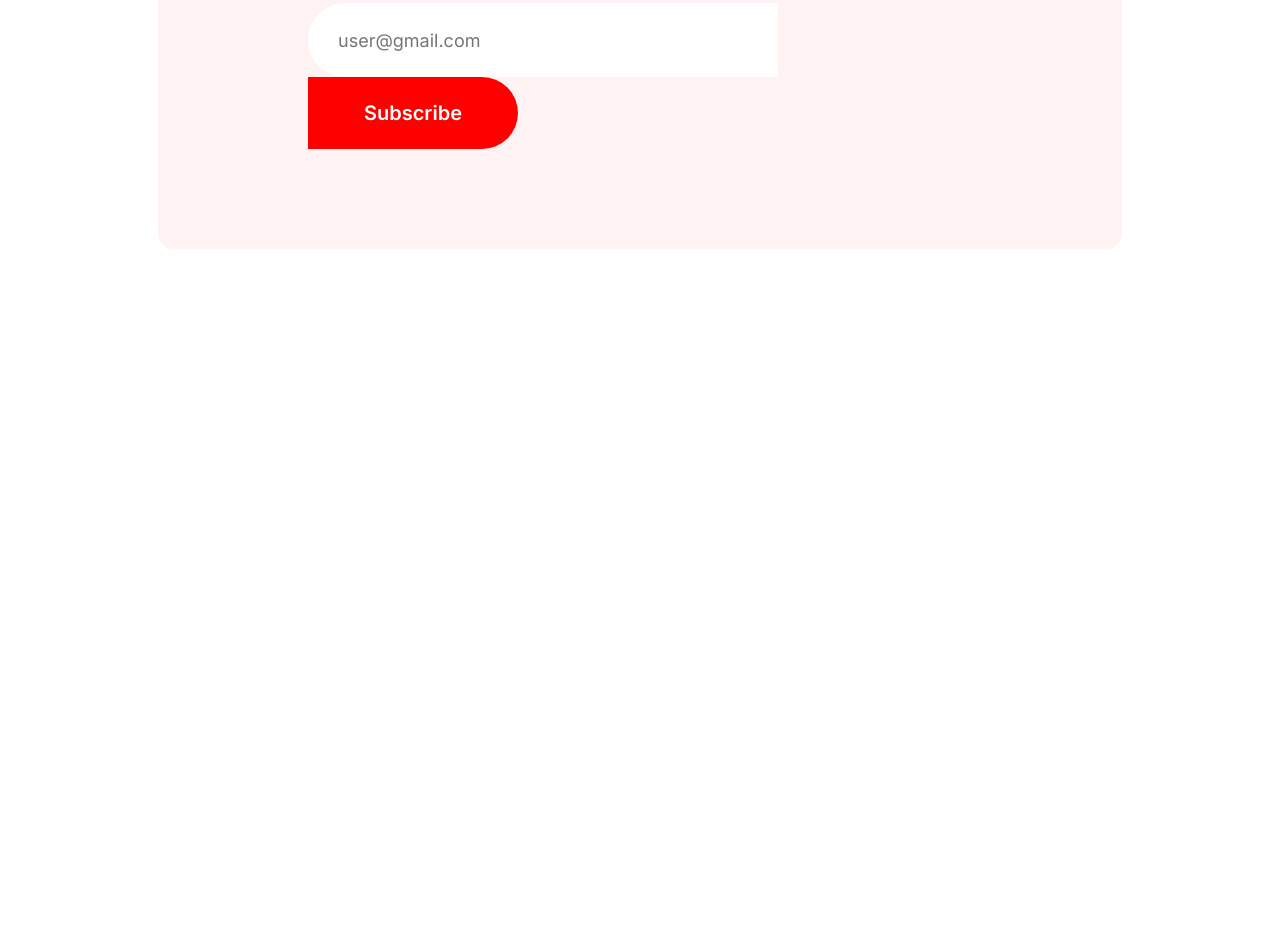
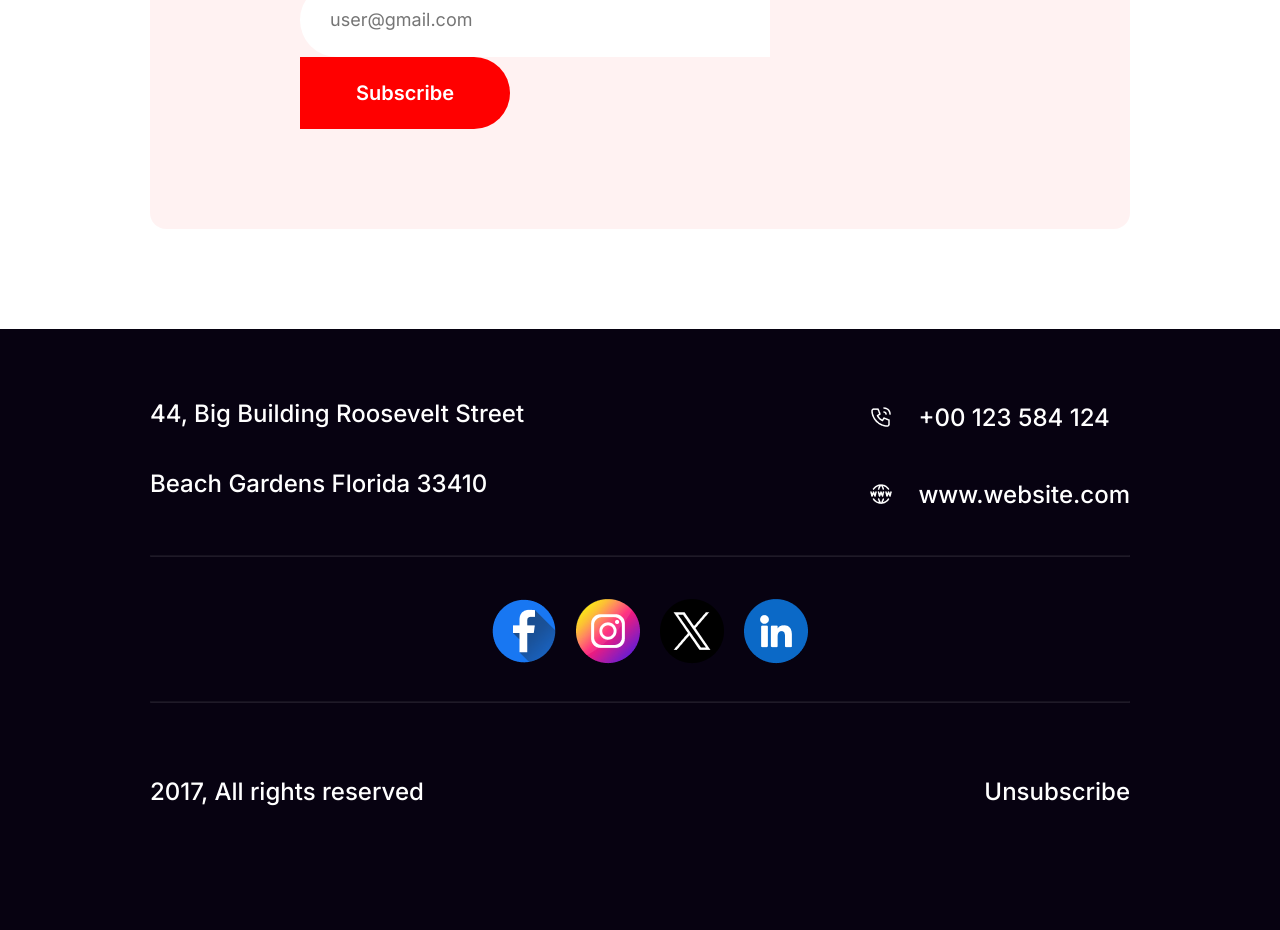
Before and after one commit to tayesh/newYearNewMission, a plain HTML site: page index.html in a window 1280 px wide. Shown: the part 5293-6223 px from the top of the page. Before the commit the page ends 5592 px from the top, so only its background shows below. Drawn offline with Linux system fonts and the light colour scheme.

Commit message:
footer done

```diff
--- a/index.html
+++ b/index.html
@@ -16,7 +16,7 @@
     <link rel="stylesheet" href="style.css">
 
 </head>
-<body>
+<body style="margin: 0;padding: 0;">
     <header>
         <h4>Happy New Year</h4>
         <h2>New Year Party <br>Celebration</h2>
@@ -92,6 +92,35 @@
 
         </section>
     </main>
+    <footer >
+        <div style="display: flex;justify-content: space-between; ">
+            <div>
+                <p style="line-height: 70px;margin-top: 0;">44, Big Building Roosevelt Street <br>Beach Gardens Florida 33410</p>
+            </div>
+            <div>
+                <div style="display: flex; align-items: center;">
+                    <img src="images/Call.png" alt="">
+                    <p style="display: inline; margin-left: 25px;">+00 123 584 124</p>
+                </div>
+                <div style="display: flex; align-items: center;  ">
+                    <img src="images/Website.png" alt="">
+                    <p style="display:inline;margin-left: 25px;">www.website.com</p>
+                </div>
+            </div>
+        </div>
+        <hr>
+        <div id="icon" style="display: flex; justify-content: center;">
+            <img src="images/Facebook.png" alt="">
+            <img src="images/Instagram.png" alt="">
+            <img src="images/Twitter.png" alt="">
+            <img src="images/Linkedin.png" alt="">
+        </div>
+        <hr>
+        <div style="display: flex;justify-content: space-between; margin: 50px 0;" >
+            <p>2017, All rights reserved </p>
+            <p>Unsubscribe</p>
+        </div>
+    </footer>
 
 </body>
 </html>
--- a/style.css
+++ b/style.css
@@ -276,3 +276,15 @@ input{
 
 
 }
+/*footer*/
+footer{
+    background: #070211;margin-top: 100px; color: #FFF; padding: 50px 150px; font-family: Inter; font-size: 24px; font-weight: 500;
+}
+hr{
+    opacity: 10%;
+}
+#icon img{
+    margin-top: 30px;
+    padding-left: 20px;
+    margin-bottom: 25px;
+}
```
